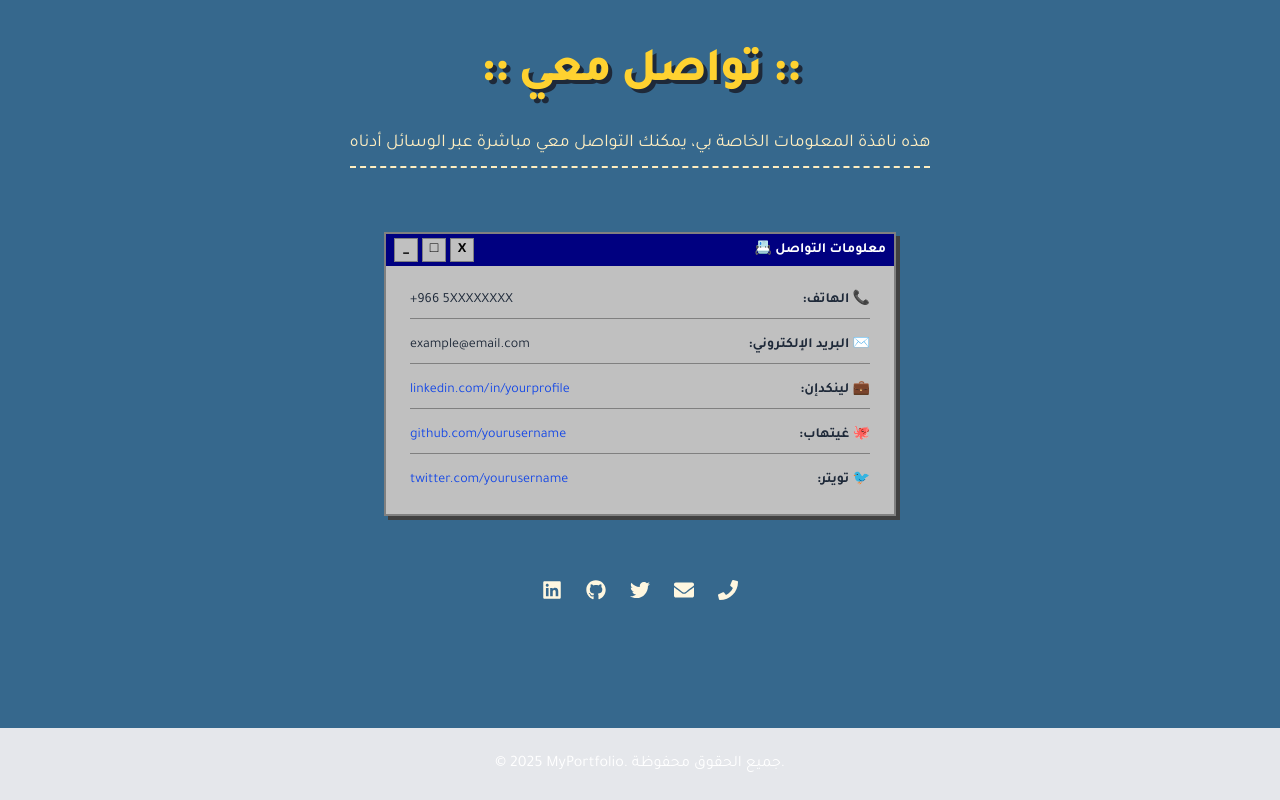
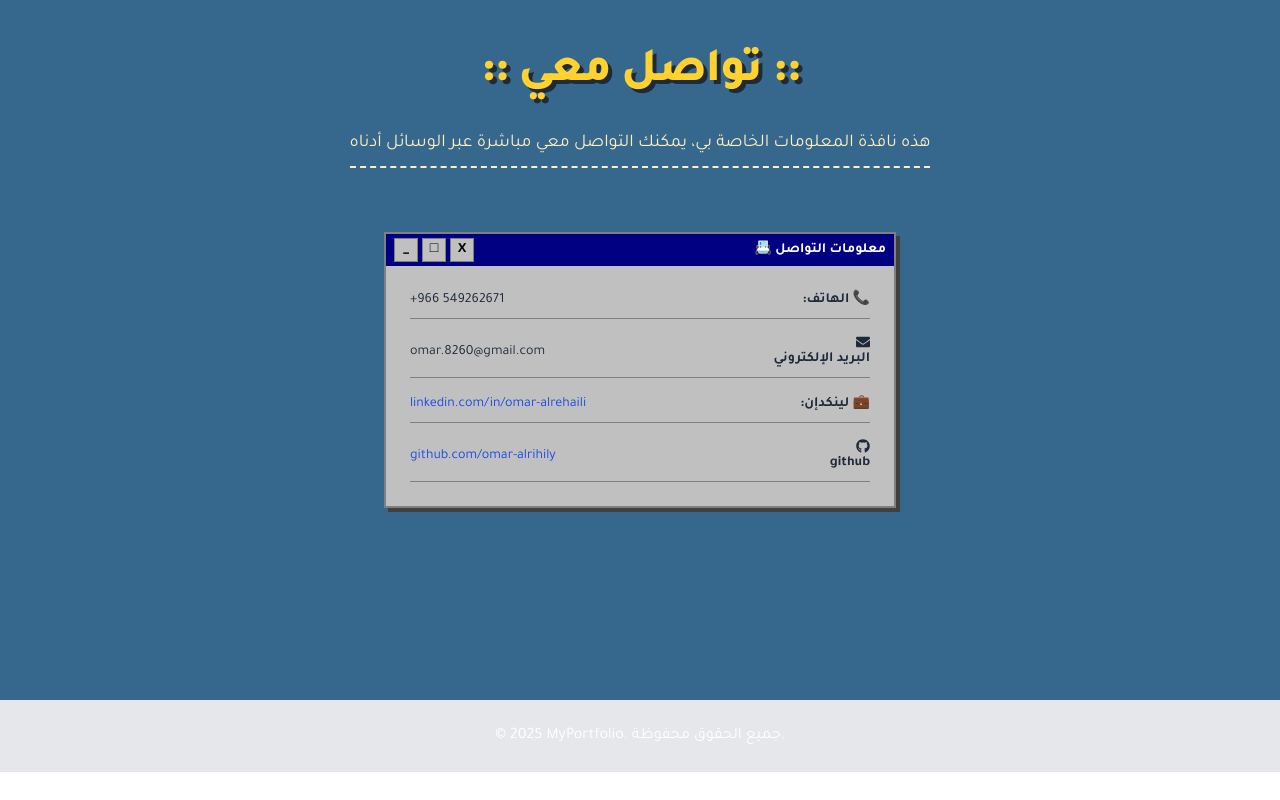
Before and after one commit to omar-alrihily/protofilio_v2, a Next.js app: page / in a window 1280 px wide. Shown: the part 3570-4370 px from the top of the page. After the commit the page ends 4342 px from the top, so only its background shows below. Built offline with nearby package versions, Linux system fonts and the light colour scheme; a web font is replaced by a local one.

Commit message:
Update Contact.js

```diff
--- a/components/contact/Contact.js
+++ b/components/contact/Contact.js
@@ -36,49 +36,39 @@ export default function Contact() {
 
                 <div className="flex items-center justify-between border-b border-[#808080] pb-2">
                   <span className="font-bold">📞 الهاتف:</span>
-                  <span dir="ltr">+966 5XXXXXXXX</span>
+                  <span dir="ltr">+966 549262671</span>
                 </div>
 
                 <div className="flex items-center justify-between border-b border-[#808080] pb-2">
-                  <span className="font-bold">✉️ البريد الإلكتروني:</span>
-                  <span>example@email.com</span>
+                  <span className="font-bold"><FaEnvelope /> البريد الإلكتروني</span>
+                  <span>omar.8260@gmail.com</span>
                 </div>
 
                 <div className="flex items-center justify-between border-b border-[#808080] pb-2">
                   <span className="font-bold">💼 لينكدإن:</span>
                   <a
-                    href="https://linkedin.com/in/yourprofile"
+                    href="https://www.linkedin.com/in/omar-alrehaili/"
                     target="_blank"
                     rel="noopener noreferrer"
                     className="text-blue-700 hover:underline"
                   >
-                    linkedin.com/in/yourprofile
+                    linkedin.com/in/omar-alrehaili
                   </a>
                 </div>
 
                 <div className="flex items-center justify-between border-b border-[#808080] pb-2">
-                  <span className="font-bold">🐙 غيتهاب:</span>
+                  <span className="font-bold"><FaGithub /><p>github</p></span>
                   <a
-                    href="https://github.com/yourusername"
+                    href="https://github.com/omar-alrihily"
                     target="_blank"
                     rel="noopener noreferrer"
                     className="text-blue-700 hover:underline"
                   >
-                    github.com/yourusername
+                    github.com/omar-alrihily
                   </a>
                 </div>
 
-                <div className="flex items-center justify-between">
-                  <span className="font-bold">🐦 تويتر:</span>
-                  <a
-                    href="https://twitter.com/yourusername"
-                    target="_blank"
-                    rel="noopener noreferrer"
-                    className="text-blue-700 hover:underline"
-                  >
-                    twitter.com/yourusername
-                  </a>
-                </div>
+
 
               </div>
             </div>
@@ -86,13 +76,7 @@ export default function Contact() {
         </div>
 
         {/* أيقونات صغيرة تحت النافذة */}
-        <div className="flex justify-center items-center gap-6 text-[#fff7e0] text-xl">
-          <a href="https://linkedin.com/in/yourprofile" target="_blank" rel="noopener noreferrer"><FaLinkedin /></a>
-          <a href="https://github.com/yourusername" target="_blank" rel="noopener noreferrer"><FaGithub /></a>
-          <a href="https://twitter.com/yourusername" target="_blank" rel="noopener noreferrer"><FaTwitter /></a>
-          <a href="mailto:example@email.com"><FaEnvelope /></a>
-          <a href="tel:+9665XXXXXXXX"><FaPhone /></a>
-        </div>
+
 
       </div>
     </section>
```
